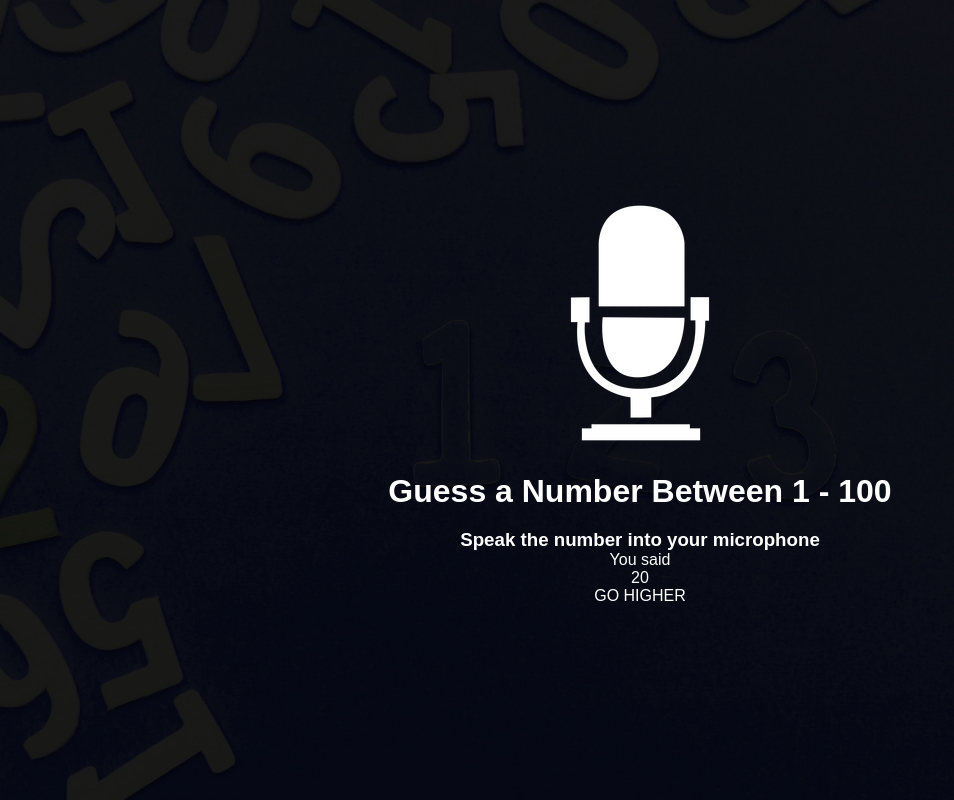
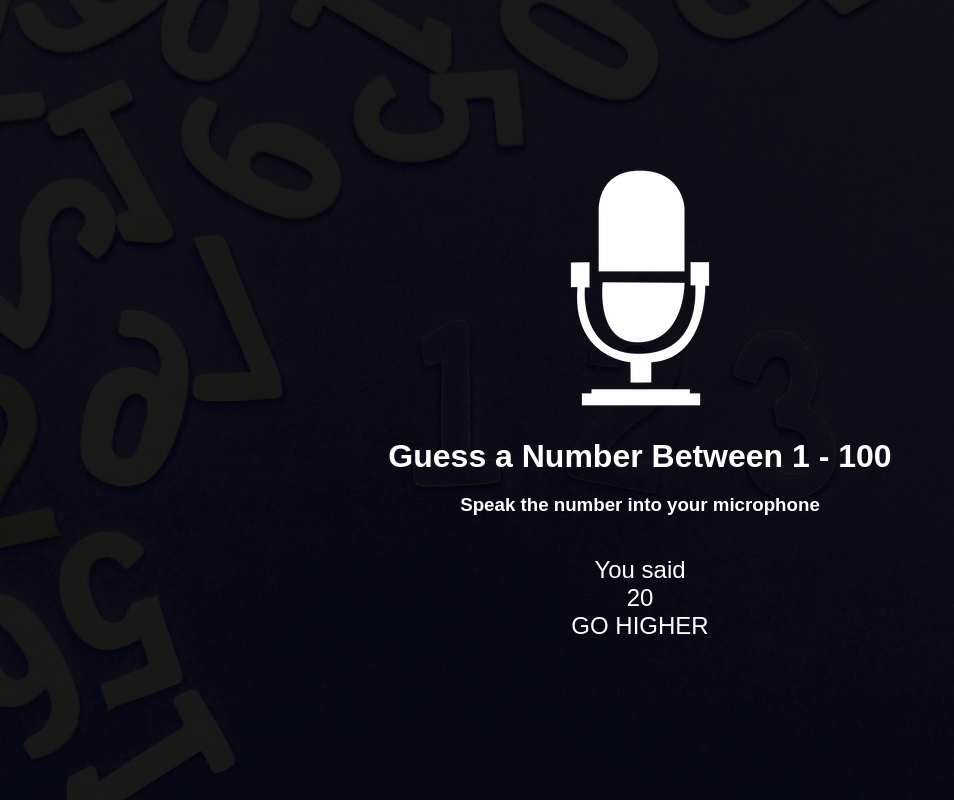
Before and after one commit to BeataJ/speakNumberGame, a plain HTML site: page index.html in a window 1280 px wide. Shown: the whole page, without its empty margins (0-954 px from the left). Drawn offline with Linux system fonts and the light colour scheme.

Commit message:
style .msg

```diff
--- a/style.css
+++ b/style.css
@@ -33,6 +33,11 @@ p {
   margin-top: 10px;
 }
 
+.msg {
+  font-size: 1.5em;
+  margin-top: 40px;
+}
+
 @media(max-width: 600px) {
   body {
     font-size: 13px;
```
